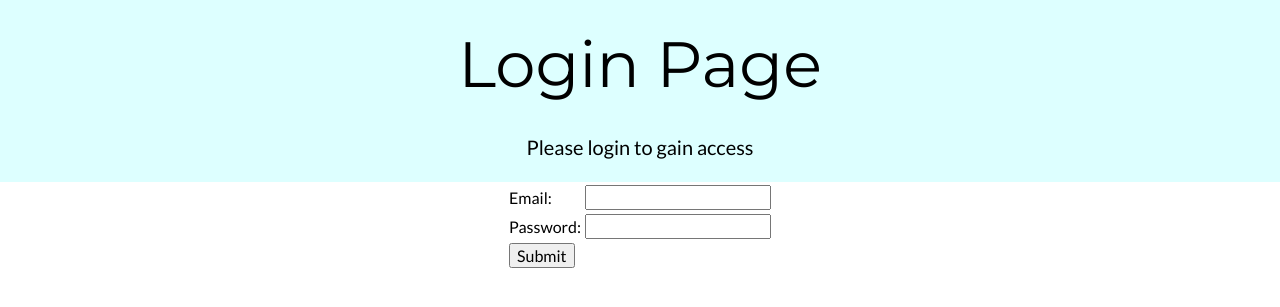
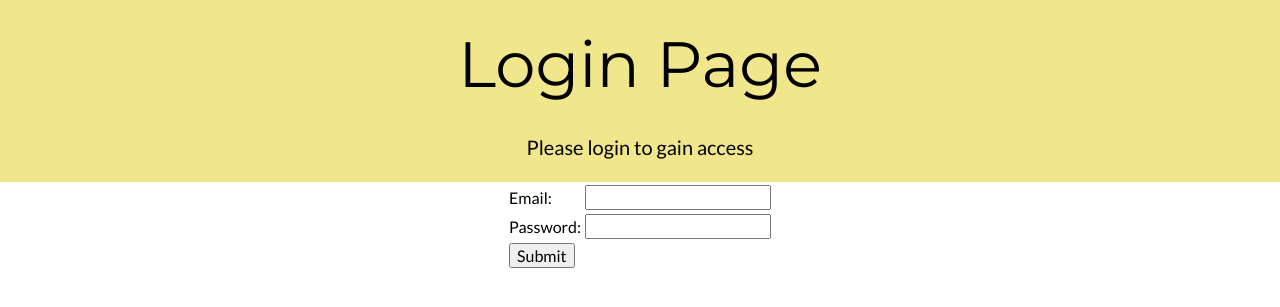
Before and after one commit to CITS3200-GROUP19/CITS3200, a Flask app: page / in a window 1280 px wide. Shown: the top 307 px of the page. Run offline with Flask 3, Linux system fonts and the light colour scheme.

```diff
--- a/templates/base.html
+++ b/templates/base.html
@@ -46,8 +46,8 @@
 
 
 <!-- Draft of Navigation Bar, url_for fields aren't linked with back-end team yet.  -->
-<nav class="navbar navbar-expand-lg navbar-light bg-light">
-
+<nav class="navbar navbar-expand-lg navbar-light w3-light-gray">
+    <!--bg-light-->
     <a class="navbar-brand" href="{{ url_for('home') }}">Home Page</a>
     <button class="navbar-toggler" type="button" data-toggle="collapse" data-target="#navbarSupportedContent" aria-controls="navbarSupportedContent" aria-expanded="false" aria-label="Toggle navigation">
         <span class="navbar-toggler-icon"></span>
@@ -61,8 +61,6 @@
             <li class="nav-item"><a class="nav-link" href="/about"> About Us</a></li>
         </ul>
     </div>
-
-        <a href="/about">About Us</a>
 </nav>
 
 <body>
--- a/templates/login.html
+++ b/templates/login.html
@@ -23,7 +23,7 @@
 
 
 <body>
-    <div class="w3-container w3-pale-blue w3-center">
+    <div class="w3-container w3-khaki w3-center">
 	<h1 class="w3-margin w3-jumbo"> Login Page </h1>
 
 	<p> Please login to gain access </p>
```
Also changed, not shown: main1.py (+21 -0 lines).
